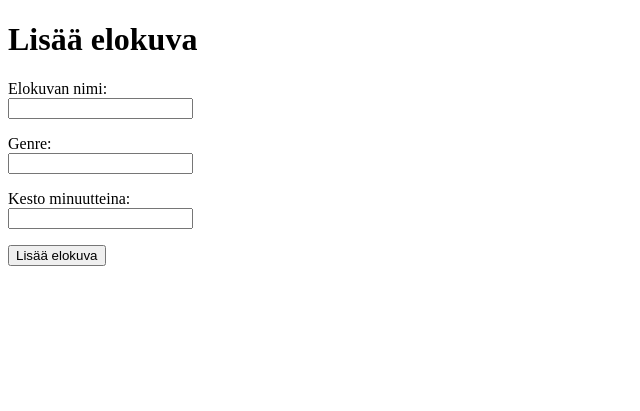
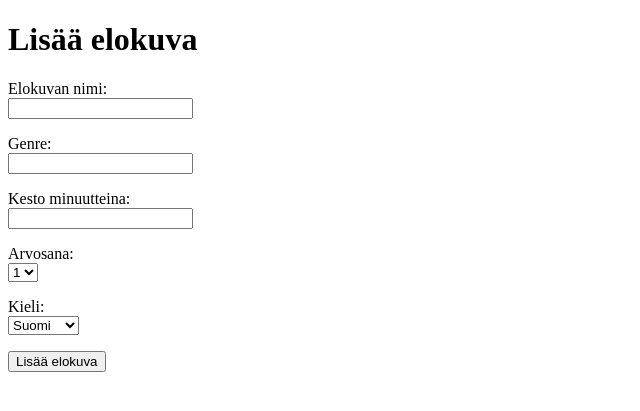
Before and after one commit to palmikko/leffakanta, a Flask app: page /new_movie in a window 1280 px wide. Shown: the top 411 px of the page, without its empty margins (0-640 px from the left). Run offline with Flask 3, Linux system fonts and the light colour scheme; the visitor is signed in with stand-in values (Sample User, id 1).

Commit message:
Add classes to movies

```diff
--- a/app.py
+++ b/app.py
@@ -42,7 +42,8 @@ def show_movie(movie_id):
     movie = movies.get_movie(movie_id)
     if not movie:
         abort(404)
-    return render_template("show_movie.html", movie=movie)
+    classes = movies.get_classes(movie_id)
+    return render_template("show_movie.html", movie=movie, classes=classes)
 
 @app.route("/new_movie")
 def new_movie():
@@ -64,7 +65,15 @@ def create_movie():
         abort(403)
     user_id = session["user_id"]
 
-    movies.add_movie(title, genre, duration, user_id)
+    classes = []
+    grade = request.form["grade"]
+    if grade:
+        classes.append(("Arvosana", grade))
+    language = request.form["language"]
+    if language:
+        classes.append(("Kieli", language))
+
+    movies.add_movie(title, genre, duration, user_id, classes)
 
     return redirect("/")
 
--- a/schema.sql
+++ b/schema.sql
@@ -11,3 +11,10 @@ CREATE TABLE movies (
     duration INTEGER,
     user_id INTEGER REFERENCES users
 );
+
+CREATE TABLE movie_classes (
+    id INTEGER PRIMARY KEY,
+    movie_id INTEGER REFERENCES movies,
+    title TEXT,
+    value TEXT
+);
--- a/templates/new_movie.html
+++ b/templates/new_movie.html
@@ -20,6 +20,26 @@
       Kesto minuutteina: <br />
       <input type="number" name="duration" required />
     </p>
+    <p>
+      Arvosana: <br />
+      <select name="grade">
+        <option value="1">1</option>
+        <option value="2">2</option>
+        <option value="3">3</option>
+        <option value="4">4</option>
+        <option value="5">5</option>
+      </select>
+    </p>
+    <p>
+      Kieli: <br />
+      <select name="language">
+        <option value="Suomi">Suomi</option>
+        <option value="Englanti">Englanti</option>
+        <option value="Ruotsi">Ruotsi</option>
+        <option value="Ranska">Ranska</option>
+        <option value="Muu">Muu</option>
+      </select>
+    </p>
     <input type="submit" value="Lisää elokuva" />
   </form>
 </body>
```
Also changed, not shown: movies.py (+14 -4 lines), templates/show_movie.html (+10 -0 lines).
